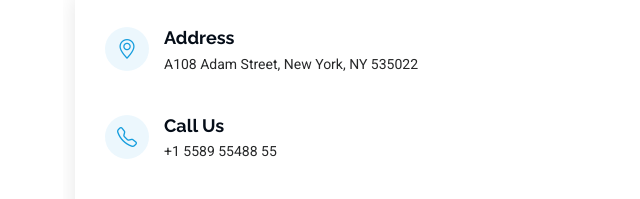
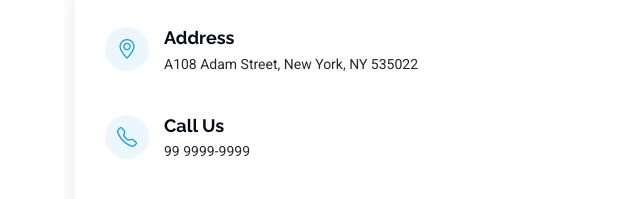
Before and after one commit to oLuiz1n/portfolio, a plain HTML site: page iPortfolio/index.html in a window 1280 px wide. Shown: the part 5340-5539 px from the top of the page, 237-877 px from the left. Drawn offline with Linux system fonts and the light colour scheme.

Commit message:
correçao do numero de telefone

```diff
--- a/iPortfolio/index.html
+++ b/iPortfolio/index.html
@@ -535,7 +535,7 @@
                 <i class="bi bi-telephone flex-shrink-0"></i>
                 <div>
                   <h3>Call Us</h3>
-                  <p>+1 5589 55488 55</p>
+                  <p>99 9999-9999</p>
                 </div>
               </div><!-- End Info Item -->
 
```
